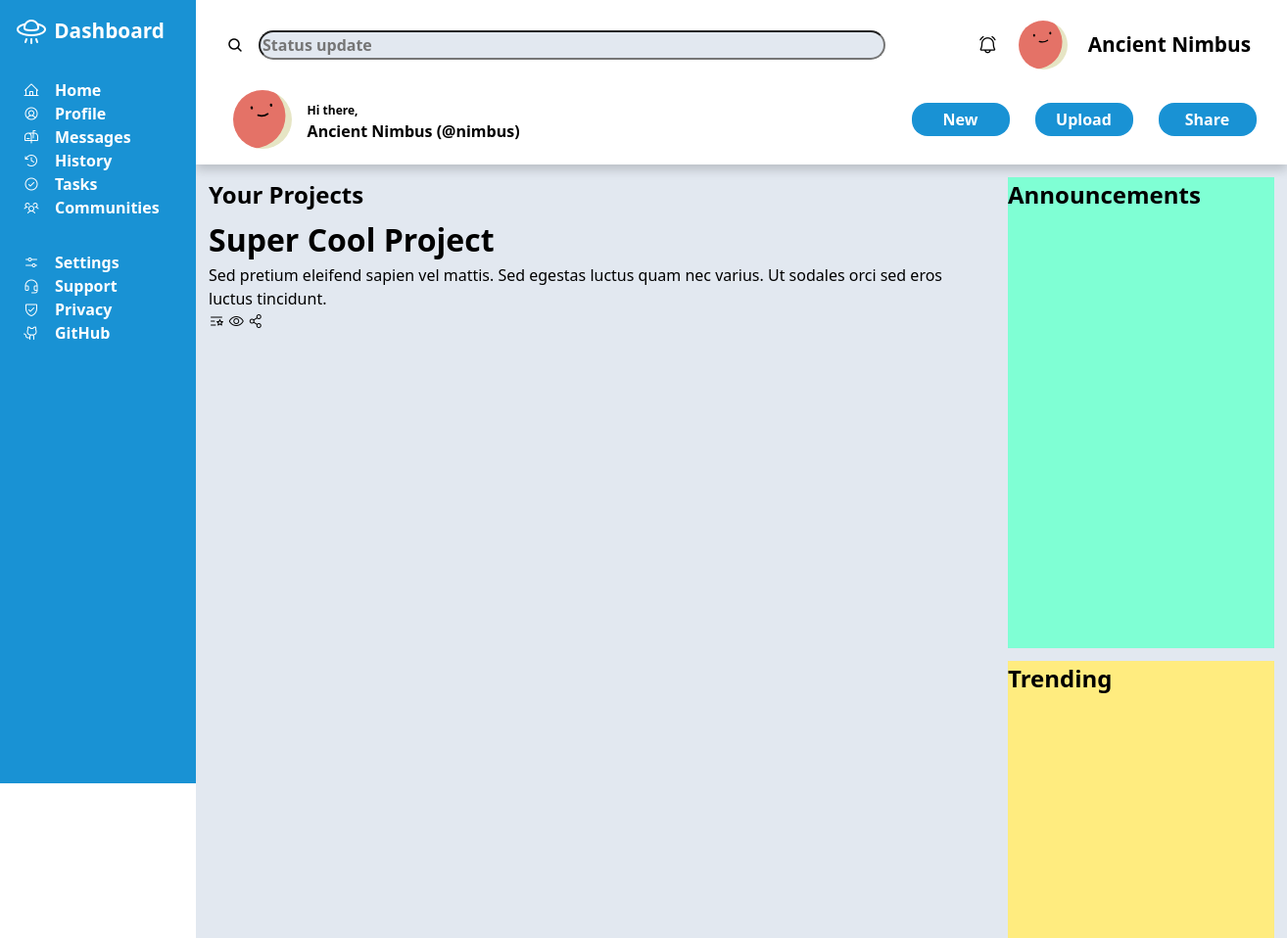
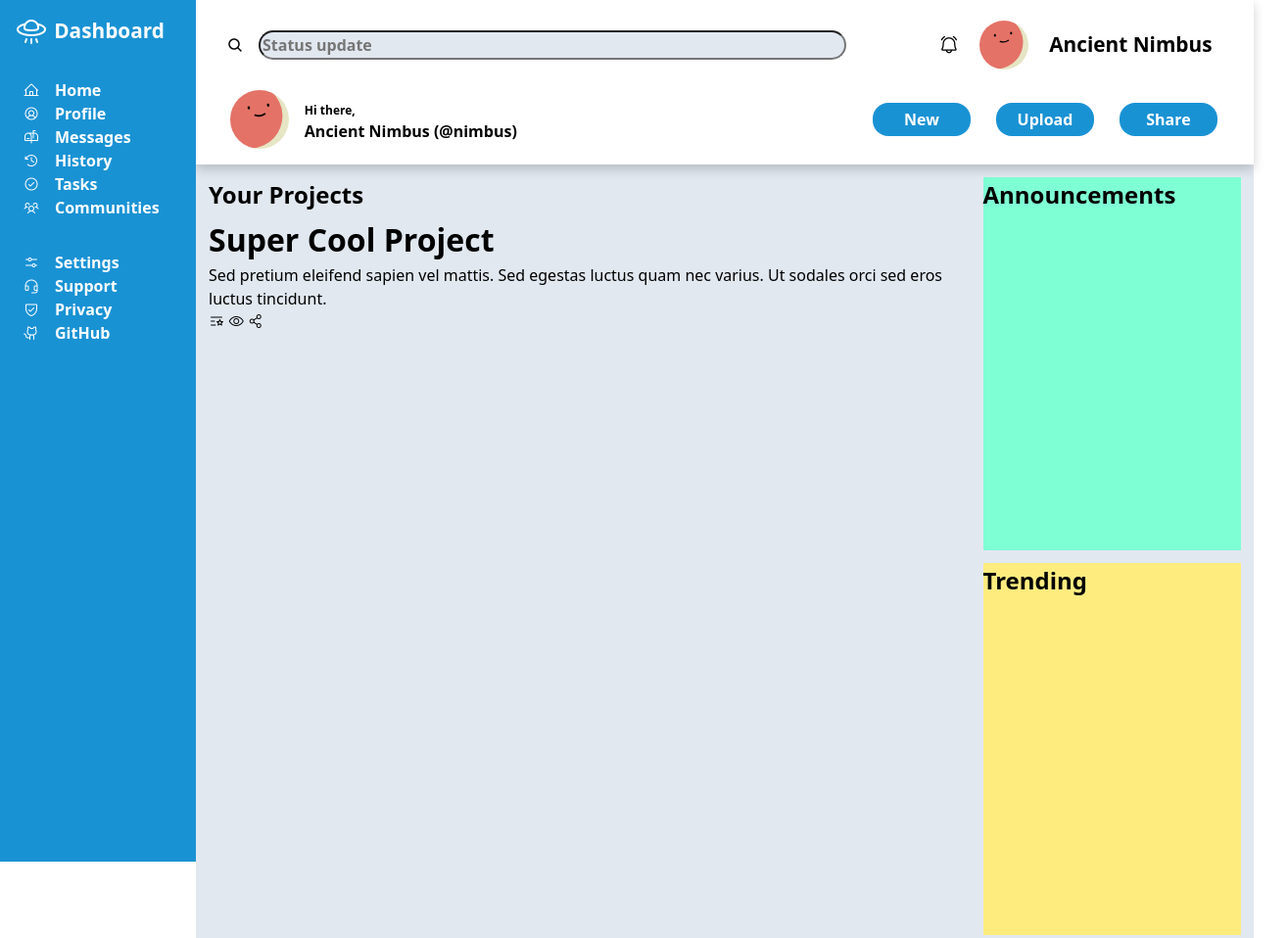
Before and after one commit to AncientNimbus/top-admin-dashboard, a plain HTML site: page index.html in a window 1280 px wide. Shown: the top 958 px of the page at 98% size, 1314 px wide, since content can reach past the window. Drawn offline with nearby package versions, Linux system fonts and the light colour scheme.

Commit message:
fix: Address overflow issue
The issue is due to search bar clamp value being too large.
ref O-86

```diff
--- a/css/style.css
+++ b/css/style.css
@@ -23,7 +23,7 @@ a {
 
 .sidebar {
   width: var(--sidebar-width);
-  min-height: 100vh;
+  height: 110vh;
   background-color: var(--primary-color);
   grid-row: 1 / span 2;
   order: 2;
@@ -39,13 +39,12 @@ a {
 main {
   margin-left: var(--sidebar-width);
   display: grid;
-  grid-template: auto auto / 1fr;
+  grid-template: auto 100vh / 1fr;
 }
 
 .header {
   font-weight: bold;
   background-color: var(--secondary-color);
-  grid-column: 2 / span 1;
   display: grid;
   grid-template: repeat(2, 1fr) / auto 35%;
   padding: 1rem 2rem;
@@ -60,13 +59,12 @@ main {
 
 .content {
   background-color: var(--background-color);
-  grid-area: 2 / 2 / span 1 / span 1;
   display: grid;
   grid-template: repeat(2, 1fr) / auto 25%;
   gap: 13px;
   padding: 13px;
   overflow: auto;
-  min-height: 1000px;
+  grid-row: 2 / 3;
 }
 
 .sidebar > * {
@@ -107,7 +105,7 @@ nav ul {
 }
 
 .search-bar input {
-  width: clamp(200px, 50vw, 50vw);
+  width: clamp(300px, 100%, 600px);
   border-radius: var(--sidebar-menu-size);
   background-color: var(--background-color);
 }
@@ -118,7 +116,7 @@ nav ul {
   flex-wrap: wrap;
   align-items: center;
   justify-content: space-around;
-  width: clamp(300px, 300px, 20vw);
+  width: clamp(200px, 100%, 300px);
   justify-self: end;
 }
 
```
